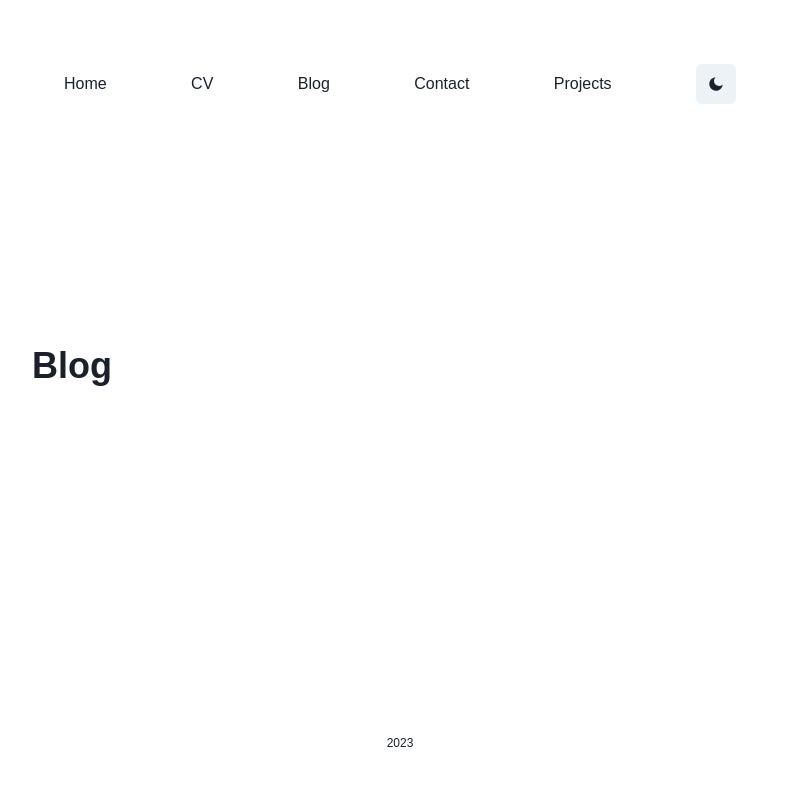
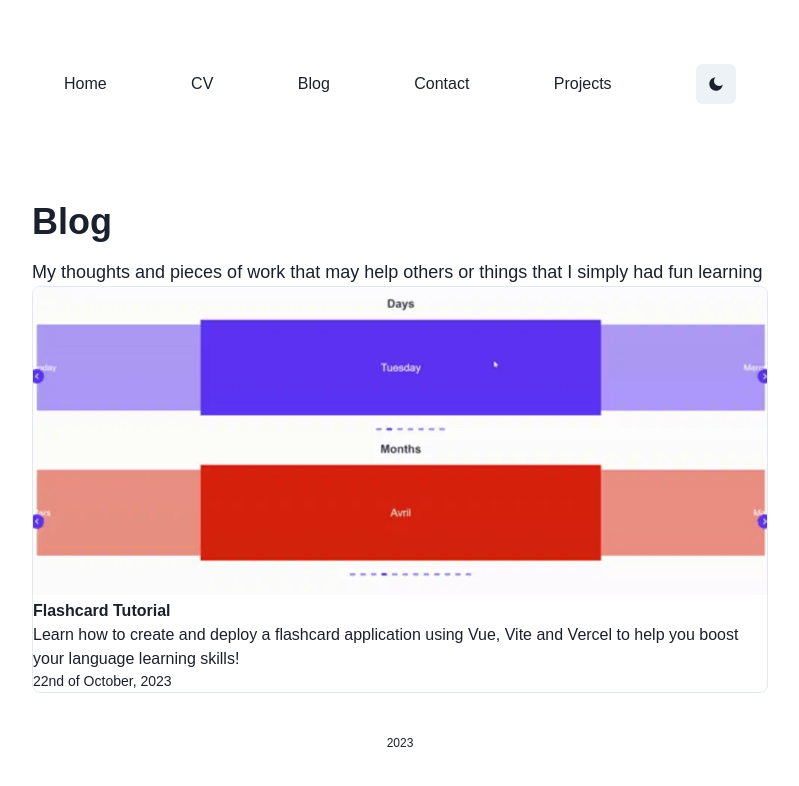
Before and after one commit to Menilek/menilek.tech-ane, a React (Vite) app: page /ane/blog in a window 1280 px wide. Shown: the top 786 px of the page, without its empty margins (240-1039 px from the left). Built offline with nearby package versions, Linux system fonts and the light colour scheme.

Commit message:
Add Blogpost & gif

```diff
--- /dev/null
+++ b/src/components/Blogpost.tsx
@@ -0,0 +1,39 @@
+import { Box, Image, LinkBox, LinkOverlay } from "@chakra-ui/react";
+const flashcard = new URL('../assets/flashcards.webp', import.meta.url).href;
+
+const Blogpost = () => {
+    const post = {
+        url: 'https://dev.to/menilek/create-a-french-flashcard-carousel-in-an-evening-3hc7',
+        imagePath: flashcard,
+        imageAlt: 'Flashcard tutorial blogpost',
+        title: 'Flashcard Tutorial',
+        postDate: '22nd of October, 2023',
+        description: 'Learn how to create and deploy a flashcard application using Vue, Vite and Vercel to help you boost your language learning skills!'
+    }
+  return (
+    <LinkBox as='article'>
+        <Box maxW='m' borderWidth='1px' borderRadius='lg' overflow='hidden'>
+            <Image src={flashcard} alt={post.imageAlt} />
+            <Box
+            mt='1'
+            fontWeight='semibold'
+            as='h3'
+            lineHeight='tight'
+            noOfLines={1}
+            >
+                <LinkOverlay href={post.url}>
+                    {post.title}
+                </LinkOverlay>
+            </Box>
+            <Box as='p' fontSize='m'>
+                {post.description}
+            </Box>
+            <Box as='p' fontSize='sm'>
+                {post.postDate}
+            </Box>
+        </Box>
+    </LinkBox>
+  );
+};
+
+export default Blogpost;
--- a/src/pages/Blog.tsx
+++ b/src/pages/Blog.tsx
@@ -1,12 +1,18 @@
-import { Heading } from '@chakra-ui/react'
+import { Heading, Text } from '@chakra-ui/react'
 import React from 'react'
+import Blogpost from '../components/Blogpost'
+
 
 const Blog = () => {
 	return (
 		<div>
 			<Heading color='heading' mb={4}>
-            Blog
+            	Blog
 			</Heading>
+			<Text fontSize="lg">
+				My thoughts and pieces of work that may help others or things that I simply had fun learning
+			</Text>
+			<Blogpost />
 		</div>
 	)
 }
```
Also changed, not shown: src/assets/flashcards.webp (added).
